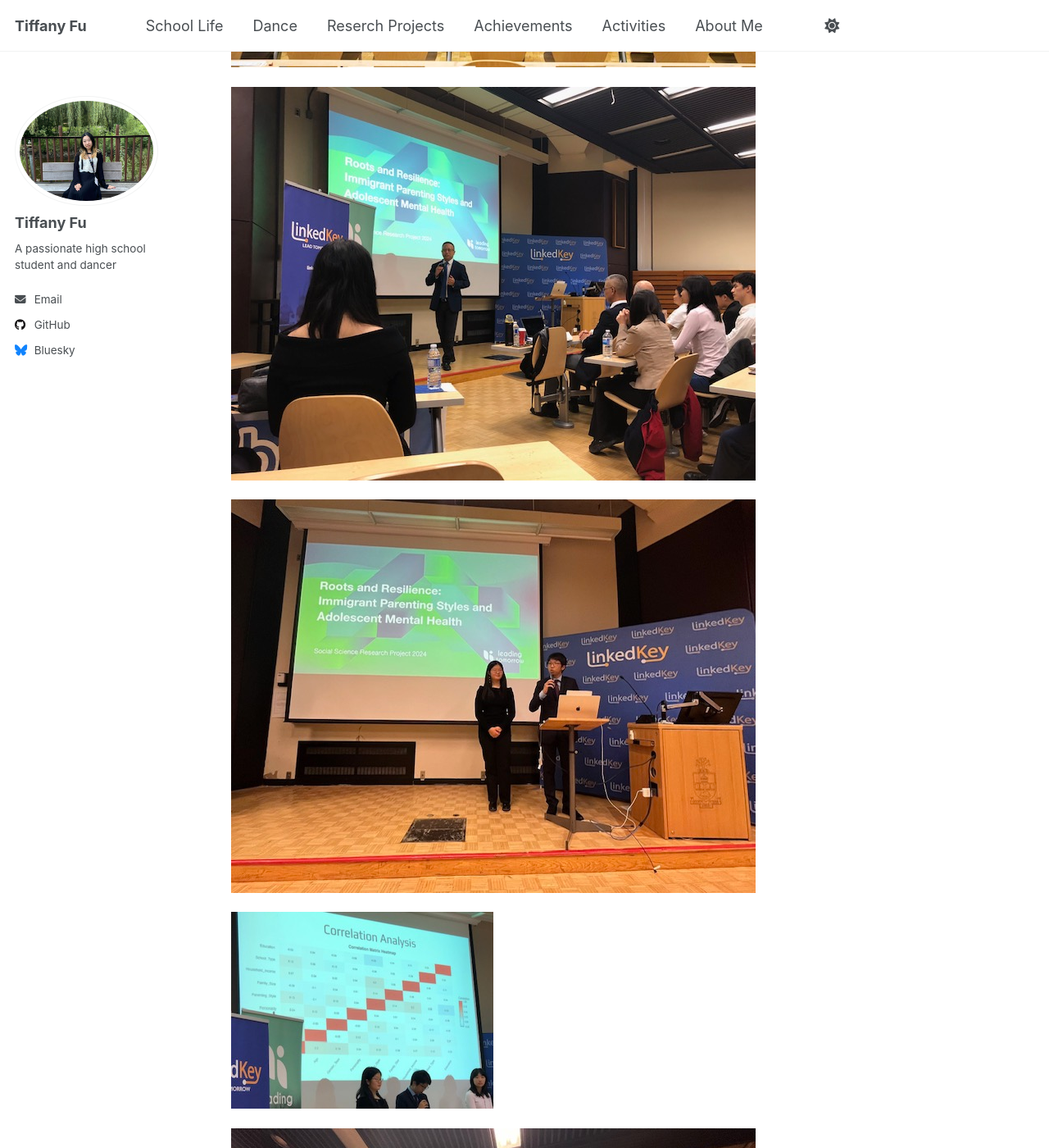
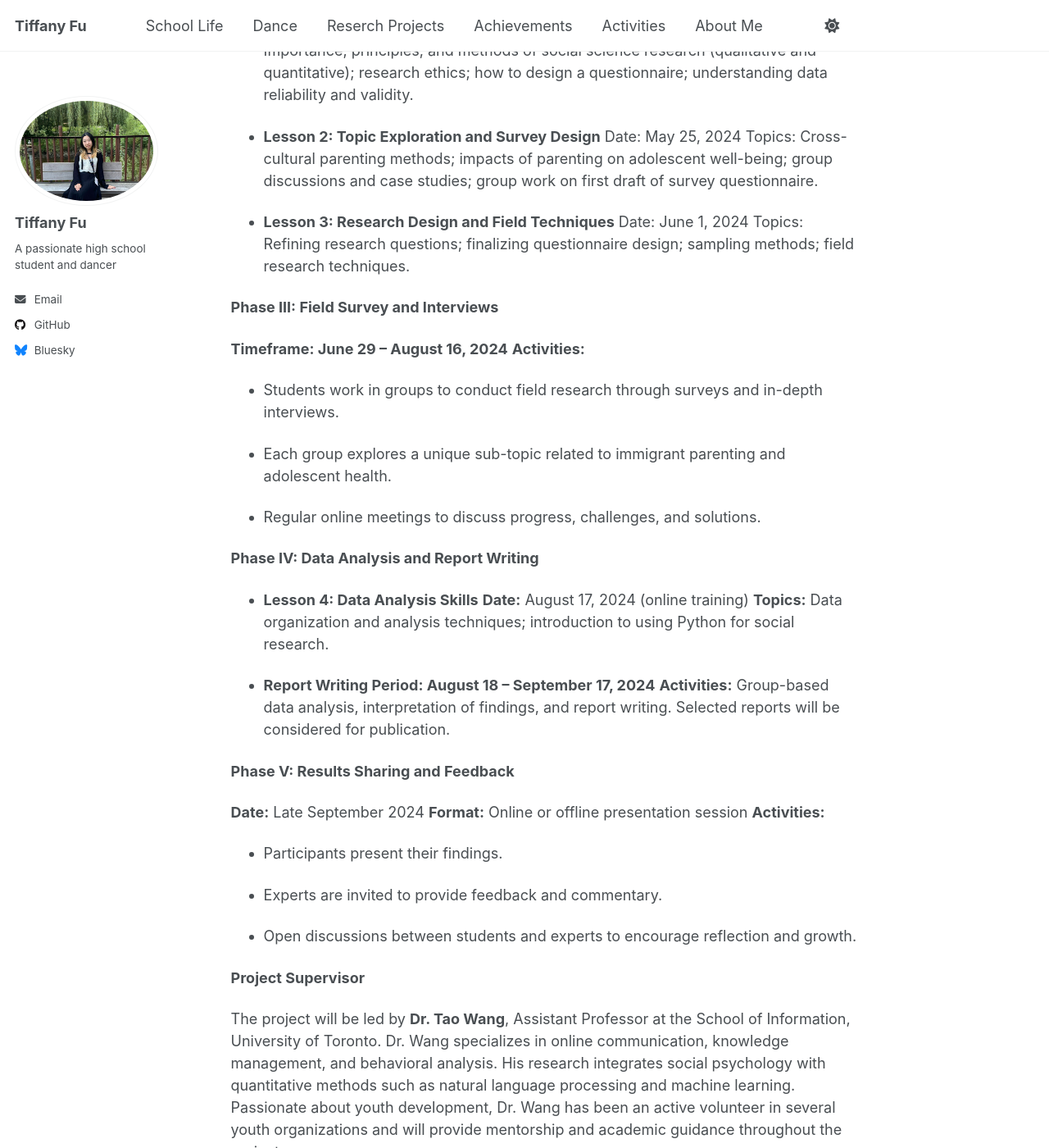
Before and after one commit to TiffanyJTFu/TiffanyFu, a Jekyll site: the page built from _teaching/2015-spring-teaching-2.md, in a window 1280 px wide and 1400 px high, scrolled down 1468 px. Shown: the whole window at 82% size. Built offline with Jekyll 4.4.1, drawn with Linux system fonts in a browser that asks for light colours; a script that is not in the unit is left out; some of the changed text lies outside the part shown.

Commit message:
Update 2015-spring-teaching-2.md

```diff
--- a/_teaching/2015-spring-teaching-2.md
+++ b/_teaching/2015-spring-teaching-2.md
@@ -24,6 +24,64 @@ To address this need, Leading Tomorrow, a non-profit organization, has launched
 
 * Generate scientific insight: Understand the impact of parenting and educational methods on youth development.
 
+<span style="font-size:2.5em;"><b>Project Timeline and Details</b></span>
+
+**Phase I: Recruitment and Team Formation**
+
+Timeframe: April 20 – May 10, 2024
+Eligibility: Students entering Grades 8–12 in September 2024; strong academic performance; interest in social issues; strong sense of teamwork.
+
+**Phase II: Research Training (Three 1.5-hour sessions)**
+
+* **Lesson 1: Introduction to Social Science Research**
+Date: May 18, 2024
+Topics: Importance, principles, and methods of social science research (qualitative and quantitative); research ethics; how to design a questionnaire; understanding data reliability and validity.
+
+* **Lesson 2: Topic Exploration and Survey Design**
+Date: May 25, 2024
+Topics: Cross-cultural parenting methods; impacts of parenting on adolescent well-being; group discussions and case studies; group work on first draft of survey questionnaire.
+
+* **Lesson 3: Research Design and Field Techniques**
+Date: June 1, 2024
+Topics: Refining research questions; finalizing questionnaire design; sampling methods; field research techniques.
+
+**Phase III: Field Survey and Interviews**
+
+**Timeframe: June 29 – August 16, 2024**
+**Activities:**
+
+* Students work in groups to conduct field research through surveys and in-depth interviews.
+
+* Each group explores a unique sub-topic related to immigrant parenting and adolescent health.
+
+* Regular online meetings to discuss progress, challenges, and solutions.
+
+**Phase IV: Data Analysis and Report Writing**
+
+* **Lesson 4: Data Analysis Skills**
+**Date:** August 17, 2024 (online training)
+**Topics:** Data organization and analysis techniques; introduction to using Python for social research.
+
+* **Report Writing Period: August 18 – September 17, 2024**
+**Activities:** Group-based data analysis, interpretation of findings, and report writing. Selected reports will be considered for publication.
+
+**Phase V: Results Sharing and Feedback**
+
+**Date:** Late September 2024
+**Format:** Online or offline presentation session
+**Activities:**
+
+* Participants present their findings.
+
+* Experts are invited to provide feedback and commentary.
+
+* Open discussions between students and experts to encourage reflection and growth.
+
+**Project Supervisor**
+
+The project will be led by **Dr. Tao Wang**, Assistant Professor at the School of Information, University of Toronto. Dr. Wang specializes in online communication, knowledge management, and behavioral analysis. His research integrates social psychology with quantitative methods such as natural language processing and machine learning. Passionate about youth development, Dr. Wang has been an active volunteer in several youth organizations and will provide mentorship and academic guidance throughout the project.
+
+
 ![SocialScience12](https://tiffanyjtfu.github.io/TiffanyFu/images/socialscienceproject12.jpg)
 
 ![SocialScience01](https://tiffanyjtfu.github.io/TiffanyFu/images/socialscienceproject1.jpg)
```
